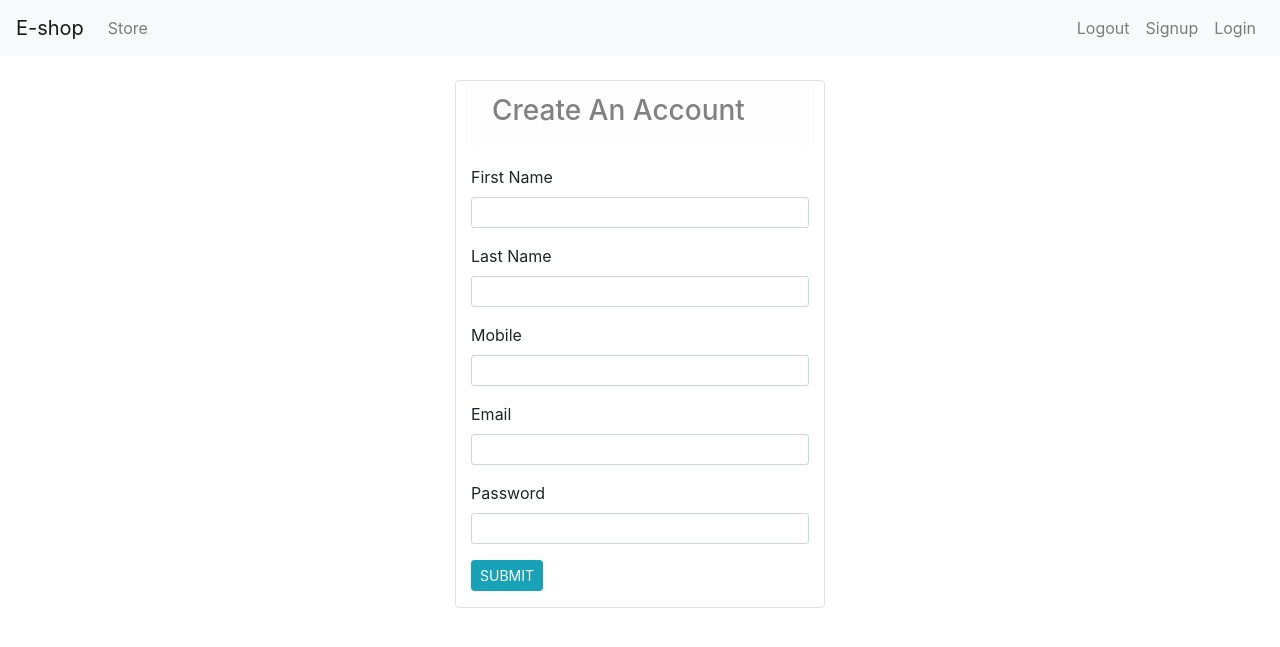
After one commit to NitinBargaje/Web-Application, a Django app: page /signup in a window 1280 px wide. The commit adds this page. Shown: the top 647 px of the page. Run offline with Django 3.2, Linux system fonts and the light colour scheme; some libraries are stand-ins or nearby versions.

Commit message:
Signup success

```diff
--- a/Eshop/store/admin.py
+++ b/Eshop/store/admin.py
@@ -1,5 +1,5 @@
 from django.contrib import admin
-from .models import Product, Category
+from .models import Product, Category, Customer
 
 # Register your models here.
 
@@ -14,3 +14,4 @@ class AdminCategory(admin.ModelAdmin):
 
 admin.site.register(Category, AdminCategory)
 admin.site.register(Product, AdminProduct)
+admin.site.register(Customer)
--- a/Eshop/store/templates/base.html
+++ b/Eshop/store/templates/base.html
@@ -33,7 +33,7 @@
                     <a class="nav-link" href="#">Logout <span class="sr-only">(current)</span></a>
                 </li>
                 <li class="nav-item">
-                    <a class="nav-link" href="#">Signup <span class="sr-only">(current)</span></a>
+                    <a class="nav-link" href="/signup">Signup <span class="sr-only">(current)</span></a>
                 </li>
                 <li class="nav-item">
                     <a class="nav-link" href="#">Login <span class="sr-only">(current)</span></a>
--- /dev/null
+++ b/Eshop/store/templates/signup.html
@@ -0,0 +1,38 @@
+{% extends 'base.html' %}
+
+{% block content %}
+<div class="container">
+    <div class="col-lg-4 mx-auto border rounded mt-4">
+      <form action="" method="POST">
+        {% csrf_token %}
+        <div class="alert alert-light"><h3>Create An Account</h3></div>
+        {% if error %}
+        <div class="alert alert-danger">{{error}}</div>
+        {% endif %}
+        <div class="form-group">
+          <label for="">First Name</label>
+          <input type="text" name="name" id="" value="{{values.name}}" class="form-control form-control-sm" placeholder="">
+        </div>
+        <div class="form-group">
+            <label for="">Last Name</label>
+            <input type="text" name="sirname" id="" value="{{values.sirname}}" class="form-control form-control-sm" placeholder="">
+          </div>
+          <div class="form-group">
+            <label for="">Mobile</label>
+            <input type="number" name="mobile" id="" value="{{values.mobile}}" class="form-control form-control-sm" placeholder="">
+          </div>
+          <div class="form-group">
+            <label for="">Email</label>
+            <input type="email" name="email" id="" value="{{values.email}}" class="form-control form-control-sm" placeholder="">
+          </div>
+          <div class="form-group">
+            <label for="">Password</label>
+            <input type="password" name="password" id="" class="form-control form-control-sm" placeholder="">
+          </div>
+          <div class="form-group">
+            <input type="submit" value="SUBMIT" class="btn btn-info btn-sm">
+          </div>
+      </form>
+    </div>
+</div>
+{% endblock %}
--- a/Eshop/store/urls.py
+++ b/Eshop/store/urls.py
@@ -1,7 +1,8 @@
 from django.contrib import admin
 from django.urls import path
-from .views import index
+from .views import index, Signup
 
 urlpatterns = [
-    path('', index)
+    path('', index,name = 'homepage'),
+    path('signup',Signup)
 ]
--- a/Eshop/store/views.py
+++ b/Eshop/store/views.py
@@ -1,6 +1,6 @@
-from django.shortcuts import render
+from django.shortcuts import render, redirect
 from django.http import HttpResponse
-from .models import Product, Category
+from .models import Product, Category, Customer
 
 # Create your views here.
 
@@ -16,3 +16,48 @@ def index(request):
     data['products'] = products
     data['categories'] = categories
     return render(request, 'store.html', data)
+
+def Signup(request):
+    if request.method == 'GET':
+        return render(request,'signup.html')
+    else:
+        postData = request.POST
+        customer = Customer(first_name=postData.get('name'),
+        last_name=postData.get('sirname'),
+        mobile = postData.get('mobile'),
+        email = postData.get('email'),
+        password = postData.get('password'))
+
+        error_message = Validate(customer)
+
+        if error_message:
+            values = {
+                'name':customer.first_name,
+                'sirname':customer.last_name,
+                'mobile':customer.mobile,
+                'email':customer.email
+            }
+            data = {'error':error_message,'values':values}
+            return render(request,'signup.html',data)
+        else:
+            customer.register()
+            return redirect('homepage')
+
+def Validate(customer):
+    error_message = None
+
+    if not customer.first_name:
+        error_message = 'First name required!!'
+    elif len(customer.first_name) < 3:
+        error_message = 'Length of name must be 3 character or more'
+    elif not customer.last_name:
+        error_message = 'Last name required!!'
+    elif len(customer.last_name) < 3:
+        error_message = 'Length of last name must be 3 character or more'
+    elif not customer.email:
+        error_message = 'Email required!!'
+    elif customer.isExists():
+        error_message = 'Email already registered'
+    else:
+        error_message = None
+    return error_message
```
Also changed, not shown: Eshop/store/models.py (+17 -0 lines), Eshop/db.sqlite3, Eshop/store/migrations/0002_auto_20201223_0745.py (added).
